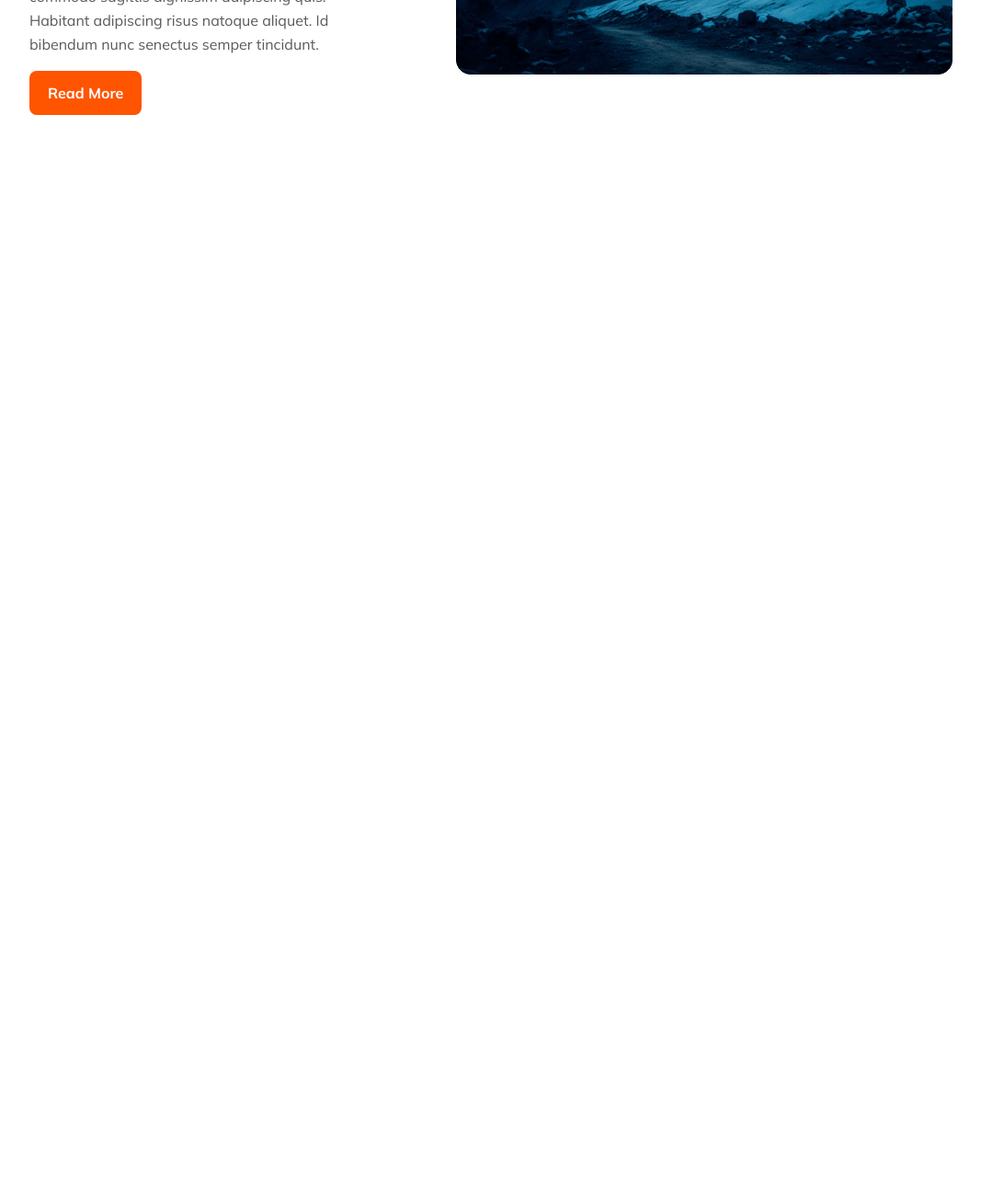
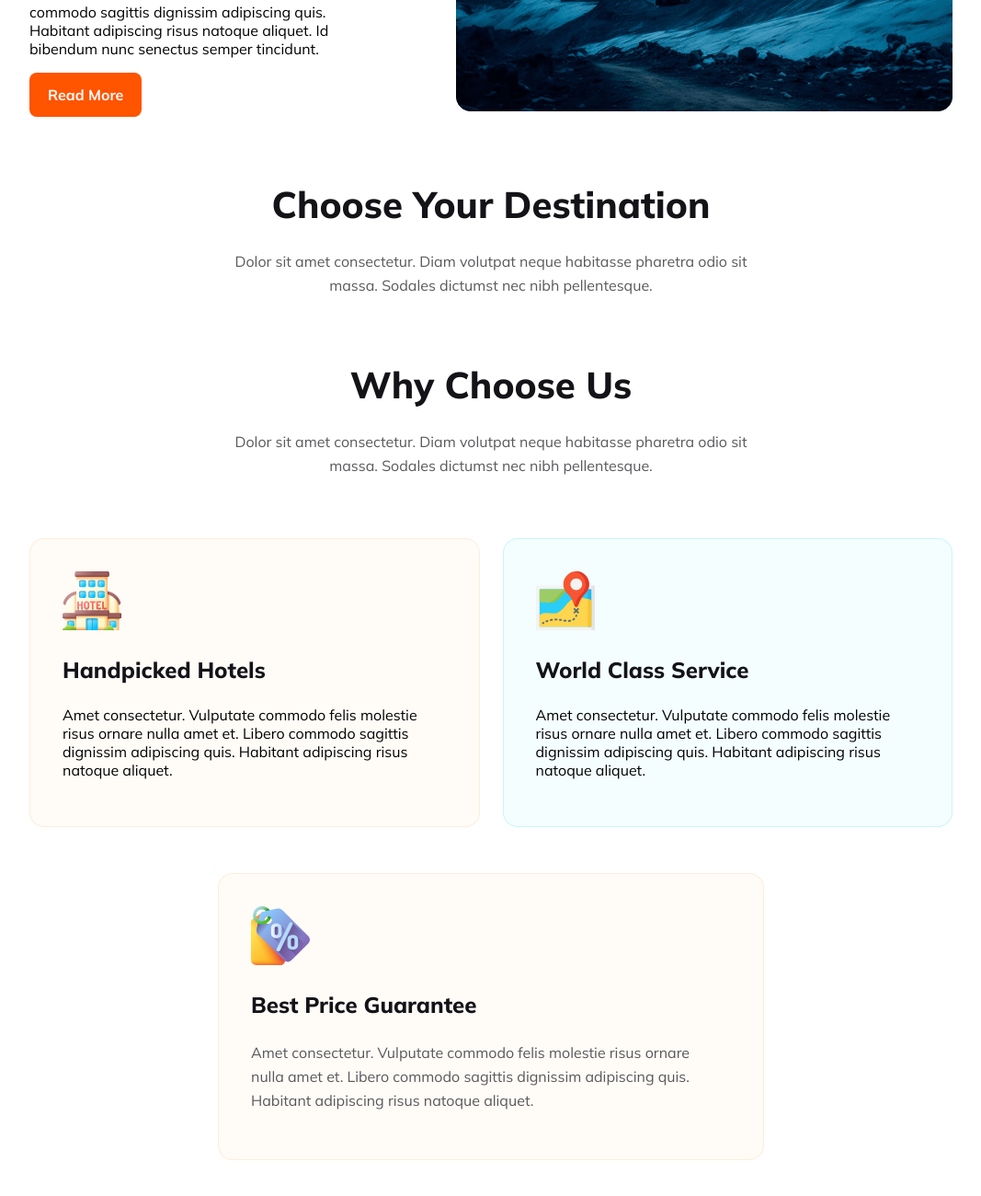
Before and after one commit to tariqul-sagar/B9A2_hero_travel, a plain HTML site: page index.html in a window 1280 px wide. Shown: the part 1288-2588 px from the top of the page at 92% size, without its empty margins (106-1173 px from the left). Before the commit the page ends 1463 px from the top, so only its background shows below. Drawn offline with Linux system fonts and the light colour scheme.

Commit message:
Why choose us section done with mobile responsive

```diff
--- a/css/style.css
+++ b/css/style.css
@@ -9,7 +9,20 @@
     color: #FF5400;
 }
 section{
-    margin: 50px 130px;
+    margin: 70px 130px;
+}
+.common-title{
+    margin: 0;
+    color: #131318;
+    font-size: 40px;
+    font-weight: 800;
+    text-align: center;
+}
+.common-description{
+    margin-top: 24px;
+    color: rgba(19, 19, 24, 0.70);
+    line-height: 26px;
+    text-align: center;
 }
 /* Header CSS */
 header{
@@ -105,19 +118,60 @@ nav ul li a:hover{
     gap: 100px;
 }
 .popular-title{
-    margin: 0;
-    color: #131318;
-    font-size: 40px;
-    font-weight: 800;
+    text-align: left;
 }
 .popular-description{
-    margin-top: 24px;
-    color: rgba(19, 19, 24, 0.70);
-    line-height: 26px;
+    text-align: left;
 }
 .popular-content ul li{
     color: rgba(19, 19, 24, 0.70);
     line-height: 26px;
+}
+
+/* Destination CSS */
+.destination-title{
+    text-align: center;
+}
+.destination-description{
+    padding: 0 200px;
+    text-align: center;
+}
+
+
+/* Why us CSS */
+.why-us-title{
+    text-align: center;
+}
+.why-us-description{
+    text-align: center;
+    padding: 0 200px;
+}
+.why-us-body-content{
+    display: flex;
+    gap: 25px;
+}
+.why-us-box{
+    margin-top: 50px;
+    padding: 35px 55px 35px 35px;
+    border-radius: 16px;
+    border: 1px solid rgba(251, 181, 99, 0.20);
+    background: rgba(251, 181, 99, 0.05);
+}
+.box-2{
+    border: 1px solid rgba(41, 206, 246, 0.20);
+    background: rgba(41, 206, 246, 0.05);
+}
+.box-3{
+    margin: 50px auto;
+    width: 50%;
+}
+.why-us-box-title{
+    color: #131318;
+    font-size: 24px;
+    font-weight: 800;
+}
+.why-us-box-description {
+    text-align: left;
 }
 
 
@@ -127,6 +181,11 @@ nav ul li a:hover{
 @media screen and (max-width: 576px) {
     section{
         margin: 0px;
+    }
+    .common-title{
+        margin-top: 30px;
+        font-size: 26px;
+        text-align: center;
     }
     header{
         margin: 20px;
@@ -149,7 +208,8 @@ nav ul li a:hover{
     .banner-title{
         font-size: 28px;
     }
-    .banner-description{
+    .banner-description,
+    .common-description{
         padding: 0 20px;
     }
     .banner-box{
@@ -164,15 +224,31 @@ nav ul li a:hover{
 
     /* Popular section */
     .popular-container{
+        padding: 20px;
         grid-template-columns: 1fr;
         display: grid;
-    }
-    .popular-title{
-        margin-top: 30px;
-        font-size: 28px;
-        text-align: center;
     }
     .popular-content-img img{
         width: 100%;
     }
+
+    /* Destination CSS */
+
+    /* Why choose CSS */
+    .why-us-body-content{
+        display: grid;
+        grid-template-columns: 1fr;
+    }
+    .box-3{
+        margin-top: 10px;
+        width: auto;
+    }
+    .why-us-box{
+        margin-top: 20px;
+        padding: 20px 0 20px 20px;
+    }
+    .why-us-box-description{
+        padding: 0 10px 0 0;
+    }
+
 }
--- a/index.html
+++ b/index.html
@@ -59,8 +59,8 @@
         <section class="popular-tour">
             <div class="popular-container">
                 <div class="popular-content">
-                    <h3 class="popular-title">Our Popular Tours</h3>
-                    <p class="popular-description">Dolor sit amet consectetur. Diam volutpat neque habitasse pharetra odio sit massa. Sodales dictumst nec nibh pellentesque.</p>
+                    <h3 class="popular-title common-title">Our Popular Tours</h3>
+                    <p class="popular-description common-description">Dolor sit amet consectetur. Diam volutpat neque habitasse pharetra odio sit massa. Sodales dictumst nec nibh pellentesque.</p>
                     <ul>
                         <li>Tempus euismod lacus mauris dignissim quis in ultrices. Magna nullam odio neque diam. Sociis erat at .</li>
                         <li>Adipiscing ornare pellentesque mauris volutpat tortor vitae platea porta lacus. Lectus suspendisse nullam.</li>
@@ -75,6 +75,51 @@
             </div>
         </section>
         <!-- Popular tour end -->
+
+        <!-- Destination section start -->
+        <section class="destination">
+            <div class="destination-content">
+                <h2 class="destination-title common-title">Choose Your Destination</h2>
+                <p class="destination-description common-description">Dolor sit amet consectetur. Diam volutpat neque habitasse pharetra odio sit massa. Sodales dictumst nec nibh pellentesque.</p>
+            </div>
+        </section>
+        <!-- Destination section end -->
+
+        <!-- Why Choose Us section start -->
+        <section class="why-us">
+            <div class="why-us-content">
+                <h2 class="why-us-title common-title">Why Choose Us</h2>
+                <p class="why-us-description common-description">Dolor sit amet consectetur. Diam volutpat neque habitasse pharetra odio sit massa. Sodales dictumst nec nibh pellentesque.
+                </p>
+                <div class="why-us-body-content">
+                    <div class="why-us-box box-1">
+                        <div class="why-us-box-img">
+                            <img src="img/hotel.svg" alt="">
+                        </div>
+                        <h3 class="why-us-box-title">Handpicked Hotels</h3>
+                        <p class="why-us-box-description">Amet consectetur. Vulputate commodo felis molestie risus  ornare nulla amet et. Libero commodo sagittis dignissim adipiscing quis. Habitant adipiscing risus natoque aliquet.</p>
+                    </div>
+                    <div class="why-us-box box-2">
+                        <div class="why-us-box-img">
+                            <img src="img/map.svg" alt="">
+                        </div>
+                        <h3 class="why-us-box-title">World Class Service</h3>
+                        <p class="why-us-box-description">Amet consectetur. Vulputate commodo felis molestie risus  ornare nulla amet et. Libero commodo sagittis dignissim adipiscing quis. Habitant adipiscing risus natoque aliquet.</p>
+                    </div>
+                </div>
+                <div class="why-us-body-content">
+                    <div class="why-us-box box-3">
+                        <div class="why-us-box-img">
+                            <img src="img/price-tag.svg" alt="">
+                        </div>
+                        <h3 class="why-us-box-title">Best Price Guarantee</h3>
+                        <p class="why-us-box-description common-description">Amet consectetur. Vulputate commodo felis molestie risus  ornare nulla amet et. Libero commodo sagittis dignissim adipiscing quis. Habitant adipiscing risus natoque aliquet.</p>
+                    </div>
+                </div>
+            </div>
+        </section>
+        <!-- Why Choose Us section end -->
+
     </main>
     <!-- Main portion end -->
 
```
Also changed, not shown: img/hotel.svg (added), img/map.svg (added), img/price-tag.svg (added).
